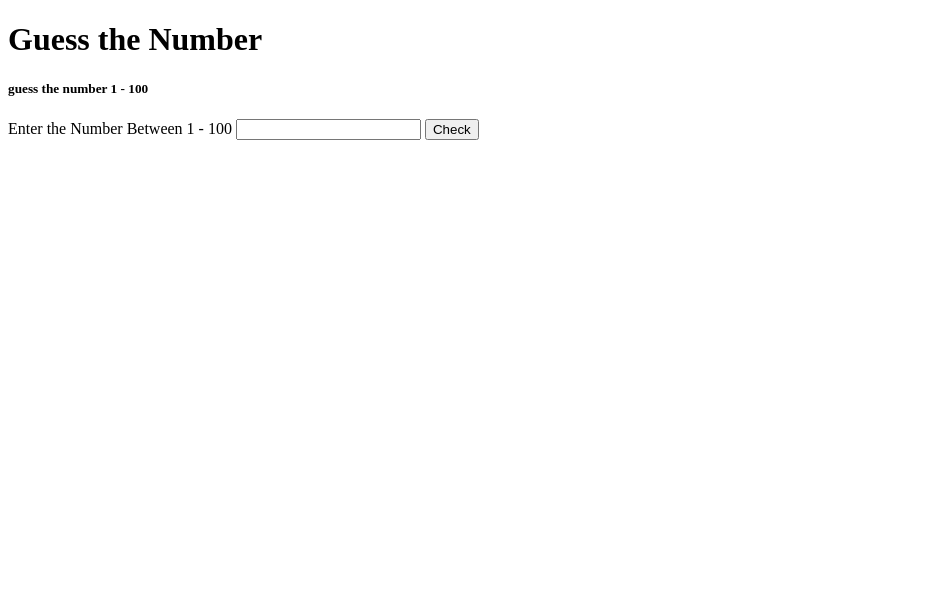
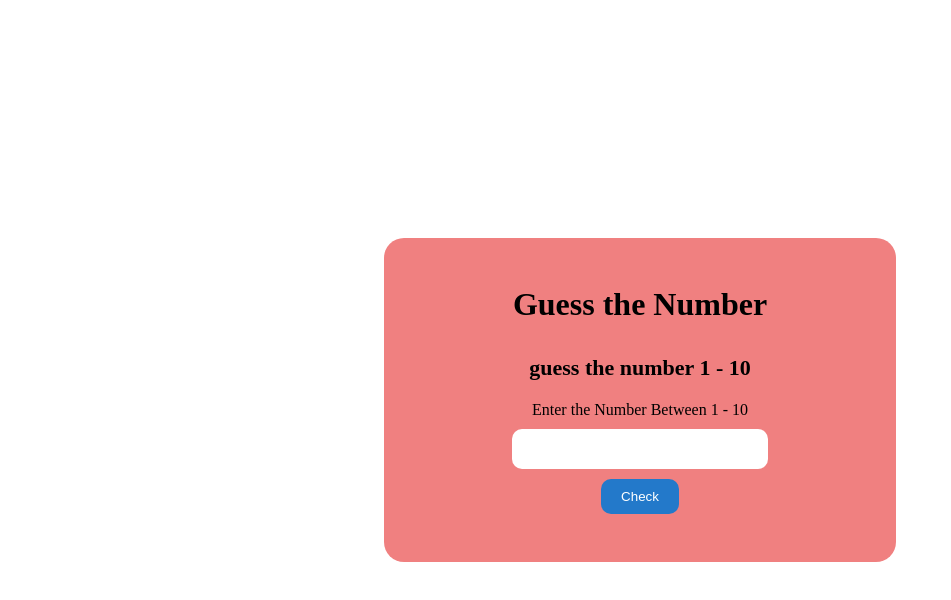
Before and after one commit to Ranjan-02/html-css, a plain HTML site: page numberGuessingGame/index.html in a window 1280 px wide. Shown: the whole page, without its empty margins (0-951 px from the left). Drawn offline with Linux system fonts and the light colour scheme.

Commit message:
add logic and style in numberGussingGame

```diff
--- a/numberGuessingGame/index.html
+++ b/numberGuessingGame/index.html
@@ -4,17 +4,20 @@
     <meta charset="UTF-8" />
     <meta http-equiv="X-UA-Compatible" content="IE=edge" />
     <meta name="viewport" content="width=device-width, initial-scale=1.0" />
+    <link rel="stylesheet" href="style.css" />
     <title>Number-Guessing-Game</title>
   </head>
   <body>
     <div class="wrapper">
       <h1>Guess the Number</h1>
-      <h5>guess the number 1 - 100</h5>
-      <form action="">
-        <label for="value">Enter the Number Between 1 - 100 </label>
+      <h5>guess the number 1 - 10</h5>
+      <form>
+        <label for="value">Enter the Number Between 1 - 10 </label>
         <input type="Tel" id="value" />
-        <button type="submit">Check</button>
+        <button type="submit" id="check">Check</button>
+        <div id="result"></div>
       </form>
     </div>
+    <script src="./script.js"></script>
   </body>
 </html>
--- a/numberGuessingGame/script.js
+++ b/numberGuessingGame/script.js
@@ -1,4 +1,23 @@
+const buttom = document.getElementById("check");
+
 document.querySelector("form").onsubmit = (e) => {
   e.preventDefault();
-  const input = document.getElementById("value").value;
+  const inputValue = document.getElementById("value").value;
+  if (!inputValue) {
+    return;
+  }
+  const rendomNumber = rendomNumberGenarator();
+
+  if (Number(inputValue) === rendomNumber) {
+    document.getElementById("result").innerHTML =
+      "congratulation ! your guessing the number is right";
+  } else {
+    document.getElementById("result").innerHTML =
+      "your guessing the number is worng actually is number is " + rendomNumber;
+  }
 };
+
+const rendomNumberGenarator = () => {
+  const number = Math.floor(Math.random() * 10);
+  return number;
+};
--- /dev/null
+++ b/numberGuessingGame/style.css
@@ -0,0 +1,58 @@
+* {
+  margin: 0;
+  padding: 0;
+  box-sizing: border-box;
+}
+body {
+  display: flex;
+  align-items: center;
+  justify-content: center;
+  min-height: 100vh;
+}
+body .wrapper {
+  width: 40%;
+  background-color: lightcoral;
+  text-align: center;
+  padding: 3rem 0;
+  border-radius: 20px;
+}
+body .wrapper h1 {
+  margin-bottom: 2rem;
+}
+body .wrapper h5 {
+  margin: 20px 0;
+  font-size: 22px;
+}
+body .wrapper p {
+  font-size: 20px;
+}
+body .wrapper form {
+  display: flex;
+  flex-direction: column;
+  width: 100%;
+  align-items: center;
+}
+body .wrapper form input {
+  width: 50%;
+  height: 40px;
+  text-align: center;
+  margin: 10px 0;
+  outline: none;
+  border-radius: 10px;
+  border: none;
+  font-size: 23px;
+}
+body .wrapper form button {
+  padding: 10px 20px;
+  background: #2379ca;
+  color: #ffffff;
+  border: none;
+  border-radius: 10px;
+  cursor: pointer;
+}
+body .wrapper form button:active {
+  background: #000;
+}
+#result {
+  font-size: 20px;
+}
```
